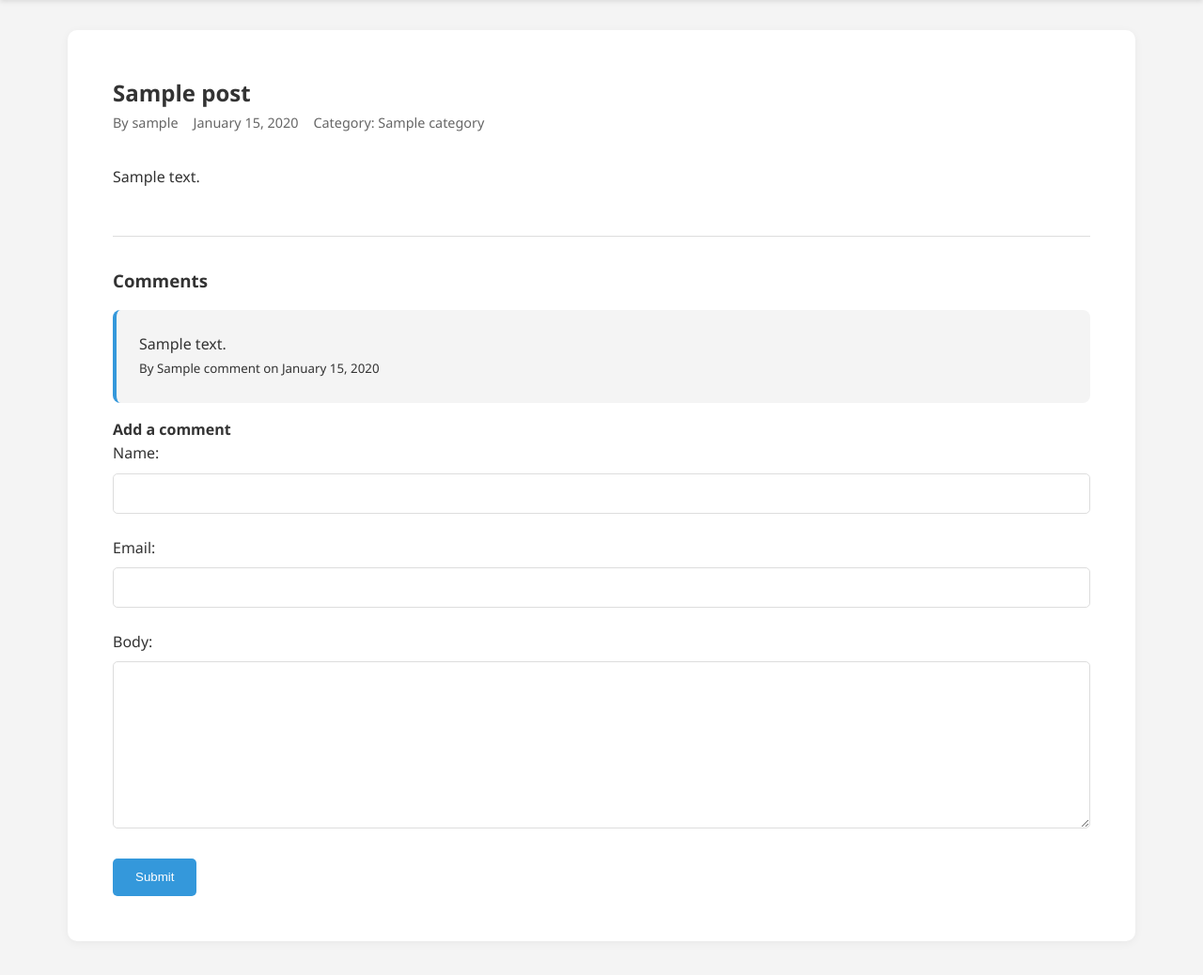
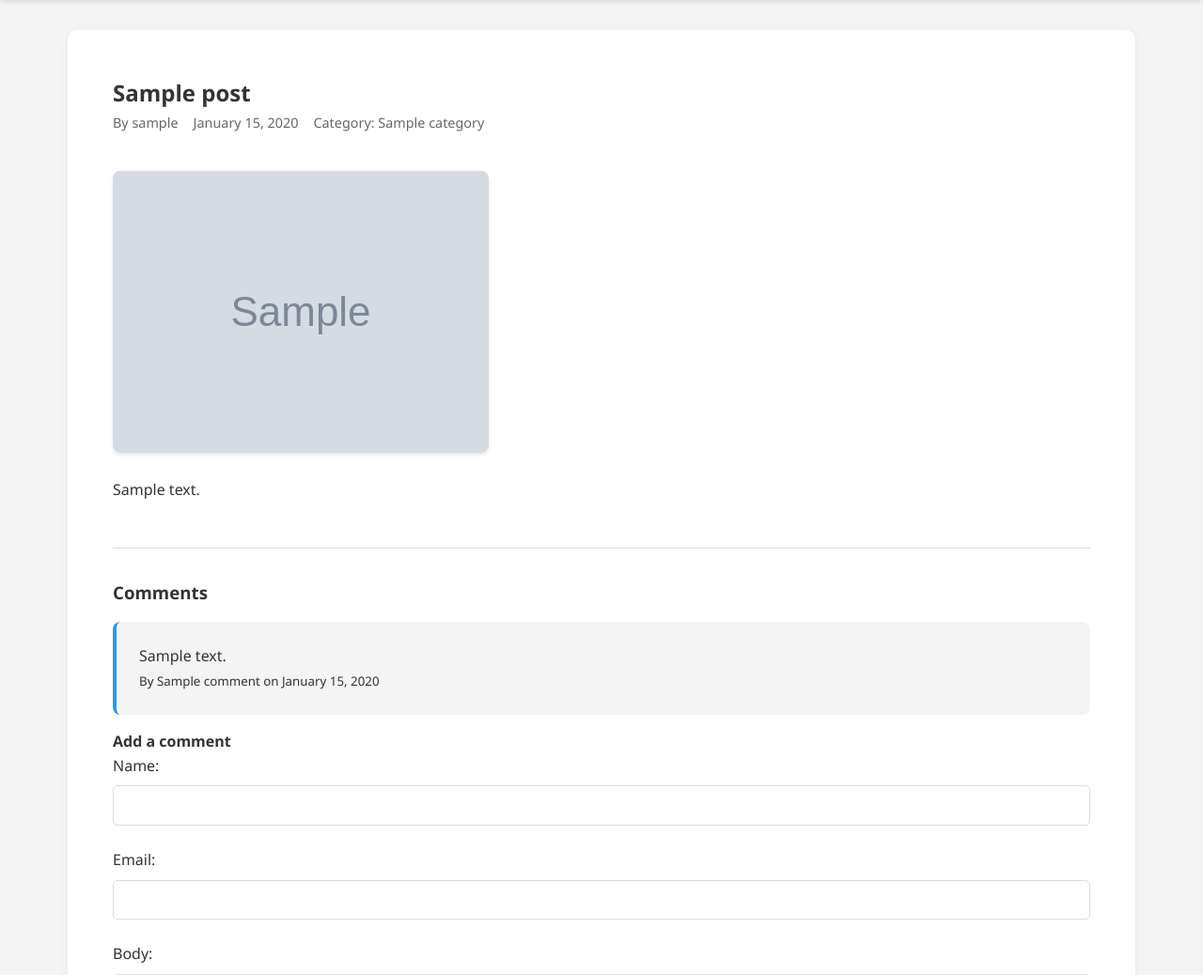
Before and after one commit to Aashish-Shah-dev/mysite1, a Django app: a page that uses blog/templates/blog/post_detail.html in a window 1280 px wide. Shown: the part 70-1108 px from the top of the page at 94% size. Run offline with Django 5.2, Linux system fonts and the light colour scheme; tables that the repository leaves empty hold one stand-in row (values such as "Sample post"); grey boxes marked "Sample" are stand-in pictures.

Commit message:
Assistant checkpoint: Add image upload support to blog posts
Assistant generated file changes:
- blog/models.py: Add image field to Post model
- django_project/settings.py: Add media settings
- django_project/urls.py: Add media URL configuration, Add media URL pattern
- blog/templates/blog/post_form.html: Add enctype for file uploads
- blog/templates/blog/post_detail.html: Add image display
- blog/static/blog/css/style.css: Add image styles
- blog/views.py: Update views for image handling, Update PostUpdate view

---

User prompt:

can you also add the feature to add images in the blog

Replit-Commit-Author: Assistant
Replit-Commit-Session-Id: 5a4731ad-e8e8-4638-bdbb-9a7ee6b7699a

```diff
--- a/blog/models.py
+++ b/blog/models.py
@@ -19,6 +19,7 @@ class Post(models.Model):
     slug = models.SlugField(unique=True)
     author = models.ForeignKey(User, on_delete=models.CASCADE)
     content = models.TextField()
+    image = models.ImageField(upload_to='blog_images/', null=True, blank=True)
     category = models.ForeignKey(Category, on_delete=models.CASCADE)
     created_on = models.DateTimeField(default=timezone.now)
     updated_on = models.DateTimeField(auto_now=True)
--- a/blog/static/blog/css/style.css
+++ b/blog/static/blog/css/style.css
@@ -1,4 +1,3 @@
-
 /* Base styles */
 :root {
     --primary-color: #2c3e50;
@@ -133,8 +132,15 @@ main {
 }
 
 .post-content {
-    margin: 2rem 0;
-    line-height: 1.8;
+    margin: 20px 0;
+}
+
+.post-image {
+    max-width: 100%;
+    height: auto;
+    margin: 20px 0;
+    border-radius: 8px;
+    box-shadow: 0 2px 4px rgba(0,0,0,0.1);
 }
 
 /* Comments */
--- a/blog/templates/blog/post_detail.html
+++ b/blog/templates/blog/post_detail.html
@@ -12,6 +12,9 @@
         <span>Category: {{ post.category.name }}</span>
     </div>
     <div class="post-content">
+        {% if post.image %}
+        <img src="{{ post.image.url }}" alt="{{ post.title }}" class="post-image">
+        {% endif %}
         {{ post.content|linebreaks }}
     </div>
 
--- a/blog/templates/blog/post_form.html
+++ b/blog/templates/blog/post_form.html
@@ -6,7 +6,7 @@
 {% block content %}
 <div class="form-container">
     <h1>{% if form.instance.pk %}Edit Post{% else %}New Post{% endif %}</h1>
-    <form method="post">
+    <form method="post" enctype="multipart/form-data">
         {% csrf_token %}
         {{ form.as_p }}
         <button type="submit" class="btn">Save</button>
--- a/blog/views.py
+++ b/blog/views.py
@@ -27,7 +27,7 @@ class PostDetail(DetailView):
 class PostCreate(LoginRequiredMixin, CreateView):
     model = Post
     template_name = 'blog/post_form.html'
-    fields = ['title', 'content', 'category', 'status']
+    fields = ['title', 'content', 'image', 'category', 'status']
 
     def form_valid(self, form):
         form.instance.author = self.request.user
@@ -36,7 +36,7 @@ class PostCreate(LoginRequiredMixin, CreateView):
 class PostUpdate(LoginRequiredMixin, UpdateView):
     model = Post
     template_name = 'blog/post_form.html'
-    fields = ['title', 'content', 'category', 'status']
+    fields = ['title', 'content', 'image', 'category', 'status']
 
 class PostDelete(LoginRequiredMixin, DeleteView):
     model = Post
--- a/django_project/settings.py
+++ b/django_project/settings.py
@@ -122,6 +122,8 @@ USE_TZ = True
 # https://docs.djangoproject.com/en/5.0/howto/static-files/
 
 STATIC_URL = 'static/'
+MEDIA_URL = '/media/'
+MEDIA_ROOT = BASE_DIR / 'media'
 STATIC_ROOT = os.path.join(BASE_DIR, 'staticfiles')
 STATICFILES_DIRS = [
     os.path.join(BASE_DIR, 'static'),
--- a/django_project/urls.py
+++ b/django_project/urls.py
@@ -1,8 +1,10 @@
 
 from django.contrib import admin
 from django.urls import path, include
+from django.conf import settings
+from django.conf.urls.static import static
 
 urlpatterns = [
     path('admin/', admin.site.urls),
     path('', include('blog.urls')),
-]
+] + static(settings.MEDIA_URL, document_root=settings.MEDIA_ROOT)
--- a/pyproject.toml
+++ b/pyproject.toml
@@ -6,6 +6,7 @@ version = "0.1.0"
 [tool.poetry.dependencies]
 Django = "^5.0"
 python = "^3.10"
+pillow = "^11.2.1"
 [tool.poetry.dev-dependencies]
 
 [tool.pyright]
```
Also changed, not shown: 2 other files.
